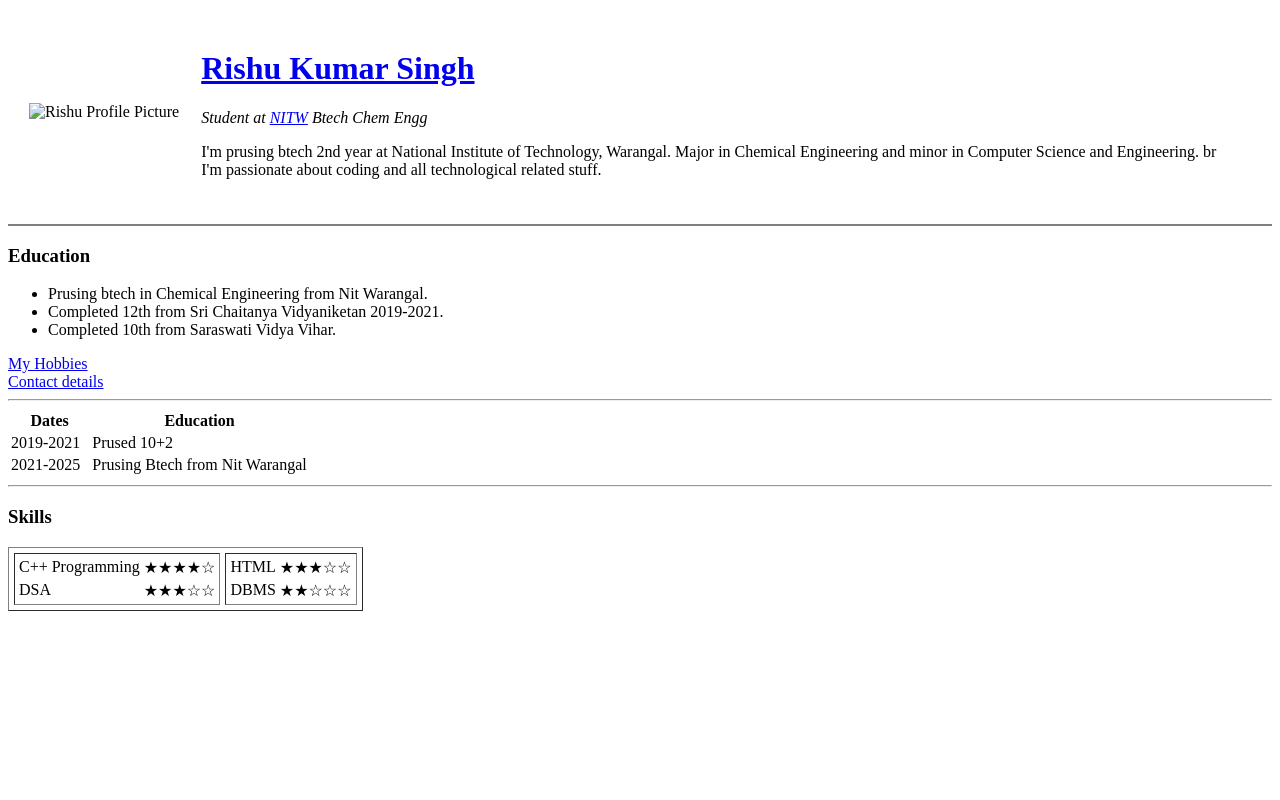
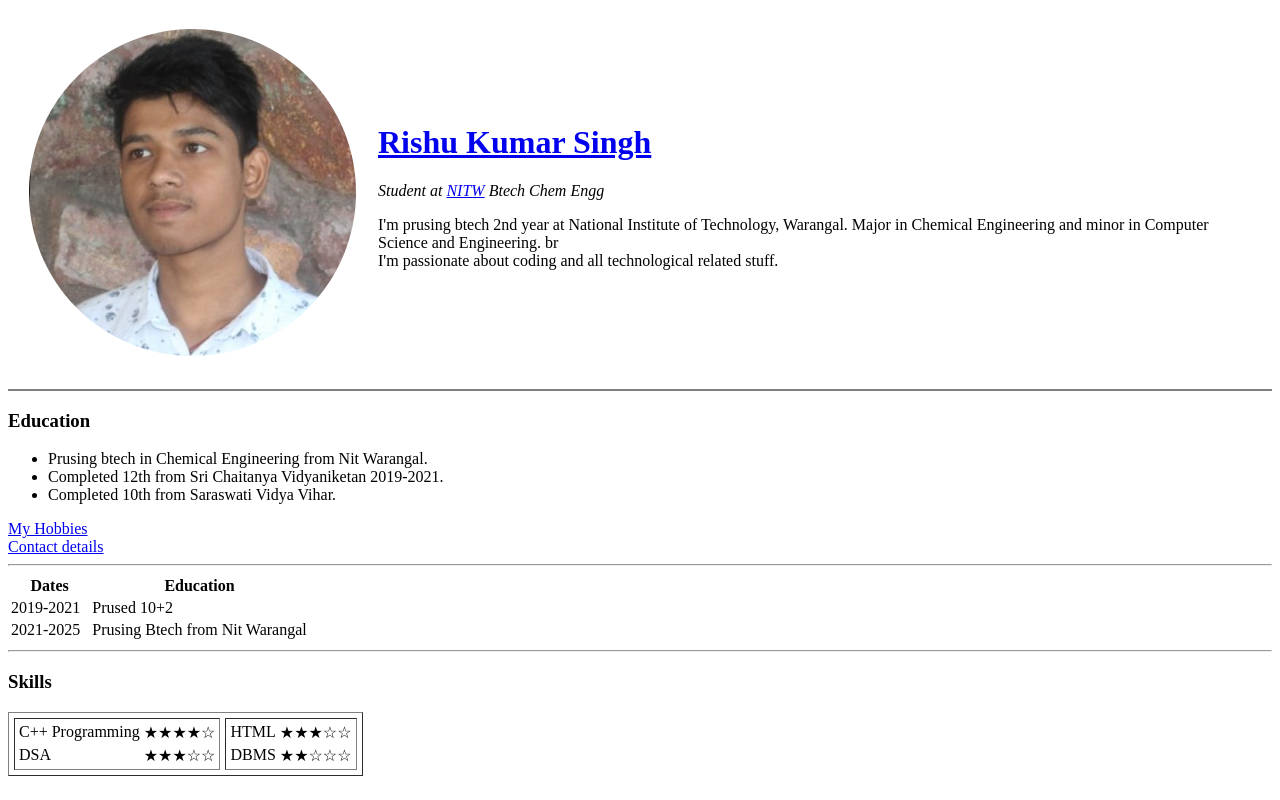
Before and after one commit to Rishu8297/Resume, a plain HTML site: page index.html in a window 1280 px wide. Drawn offline with Linux system fonts and the light colour scheme.

Commit message:
Update index.html

```diff
--- a/index.html
+++ b/index.html
@@ -17,7 +17,7 @@
 
         <table cellspacing = "20">
             <tr>
-                <td> <img src="images/Rishu_pic-modified.png" alt="Rishu Profile Picture"></td>
+                <td> <img src="Rishu_pic-modified.png" alt="Rishu Profile Picture"></td>
                 <td><h1><a href="https://www.linkedin.com/in/rishukumarsingh/" target="_blank">Rishu Kumar Singh</a></h1>
                     <p><i>Student at <a href="https://www.nitw.ac.in/" target="_blank">NITW</a> Btech Chem Engg</i></p>
                     <p>I'm prusing btech 2nd year at National Institute of Technology, Warangal. Major in Chemical Engineering and minor in Computer Science and Engineering. br
```
